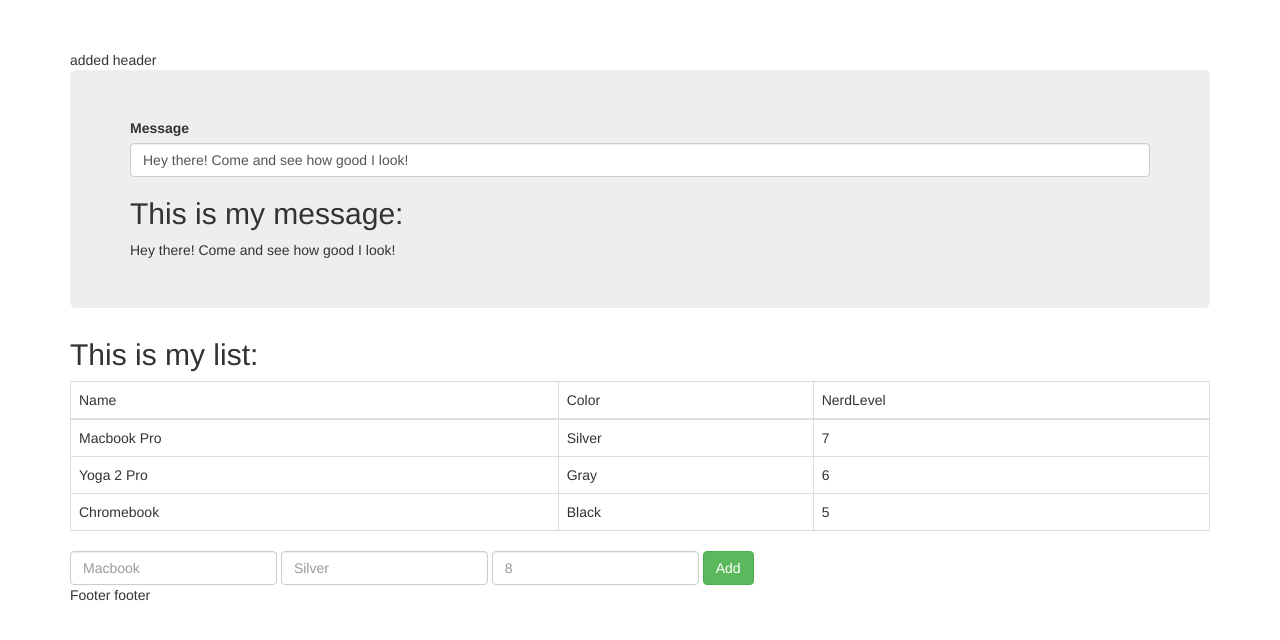
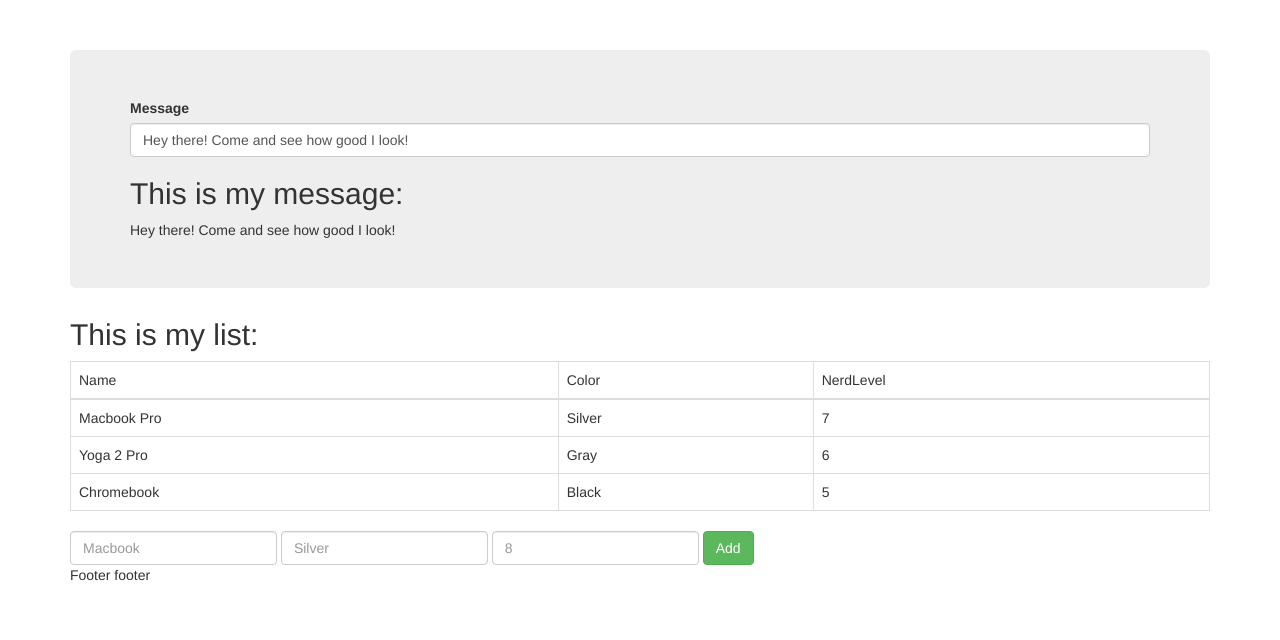
Before and after one commit to Mithrakalaiselvan/CommonRepo, a website: page public/index.html in a window 1280 px wide. Drawn offline with nearby package versions, Linux system fonts and the light colour scheme.

Commit message:
emptied header

```diff
--- a/public/index.html
+++ b/public/index.html
@@ -18,7 +18,7 @@
 <body class="container" ng-app="firstApp" ng-controller="mainController as main">
 
 <header>
-added header
+
  </header>
 
 <div class="jumbotron">
```
